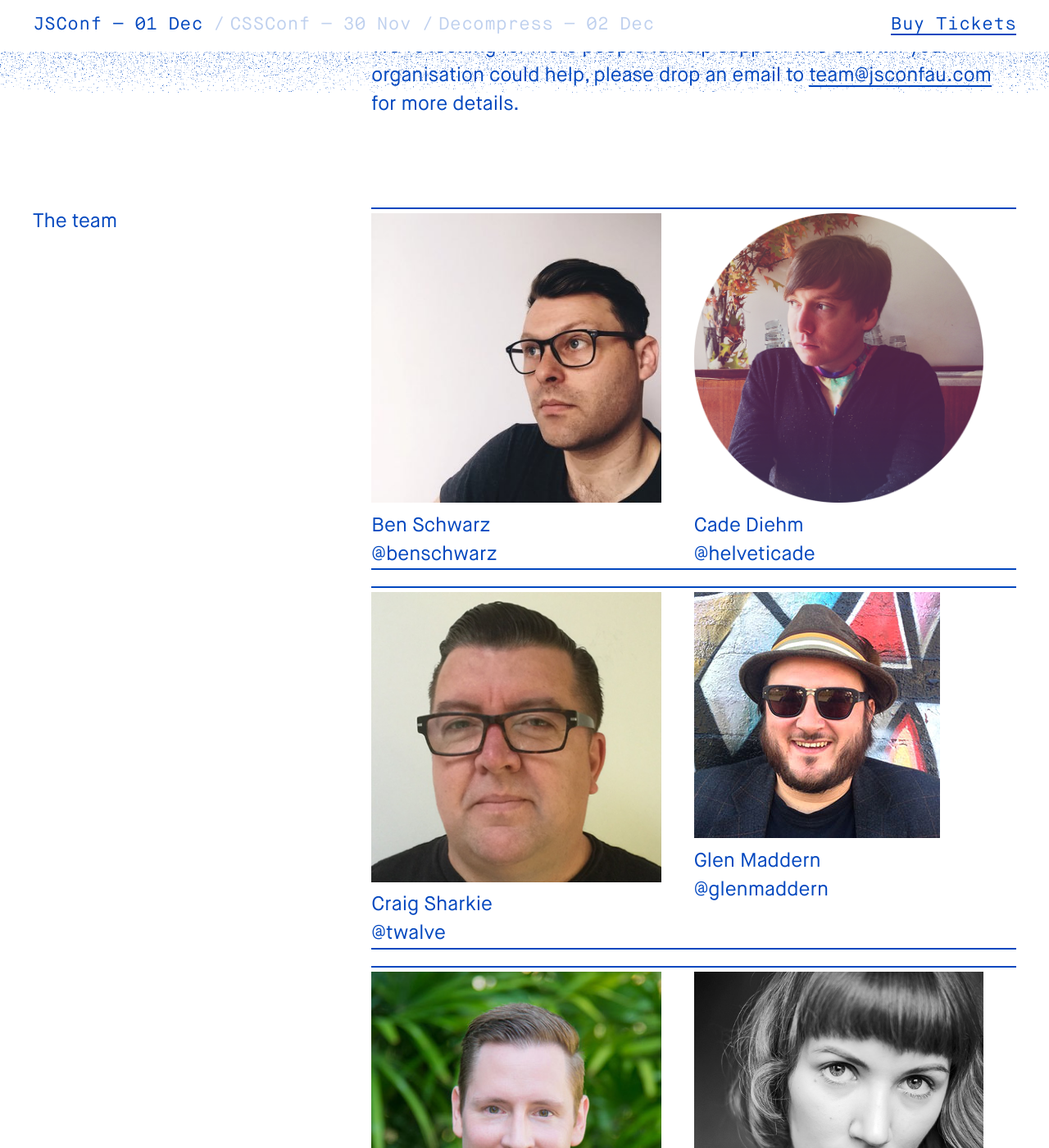
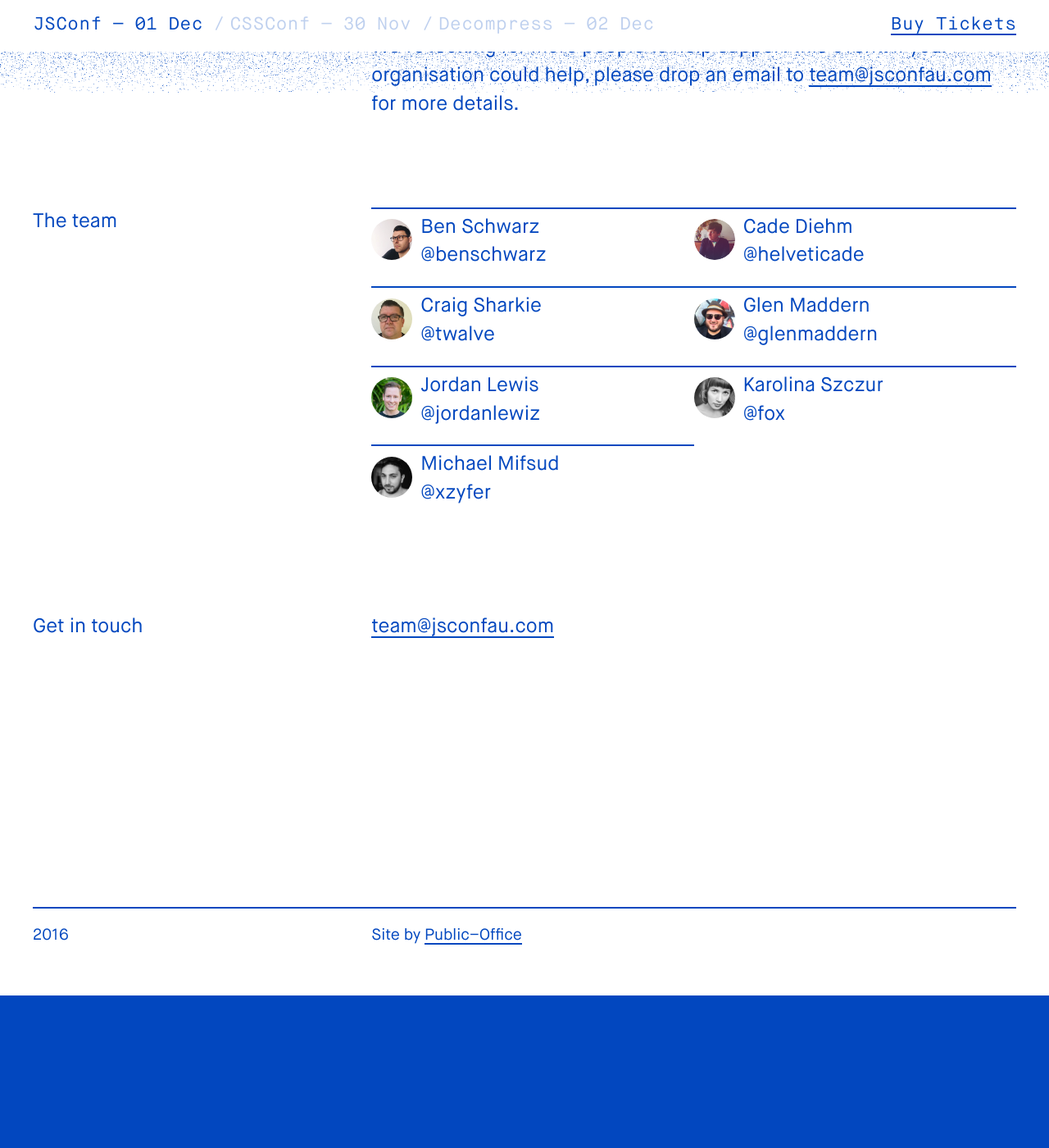
Before and after one commit to vsfest/2016.jsconfau.com, a Jekyll site: the page built from index.html, in a window 1280 px wide and 1400 px high, scrolled down 2669 px. Shown: the whole window at 82% size. Built offline with Jekyll 4.4.1, drawn with Linux system fonts in a browser that asks for light colours; after the commit the page ends 3883 px from its top, so only the background shows below that.

Commit message:
fixes profile images

```diff
--- a/_sass/_layout.scss
+++ b/_sass/_layout.scss
@@ -253,6 +253,21 @@
   }
 }
 
+.person {
+  display: flex;
+  border: 0;
+
+  .photo img {
+    border-radius: 50%;
+    display: block;
+    overflow: hidden;
+    margin-right: 1rem;
+    margin-top: 0.75rem;
+    max-width: 5rem;
+    flex: 0 0 5rem;
+  }
+}
+
 .team-wrapper {
   display: flex;
   flex-wrap: wrap;
```
